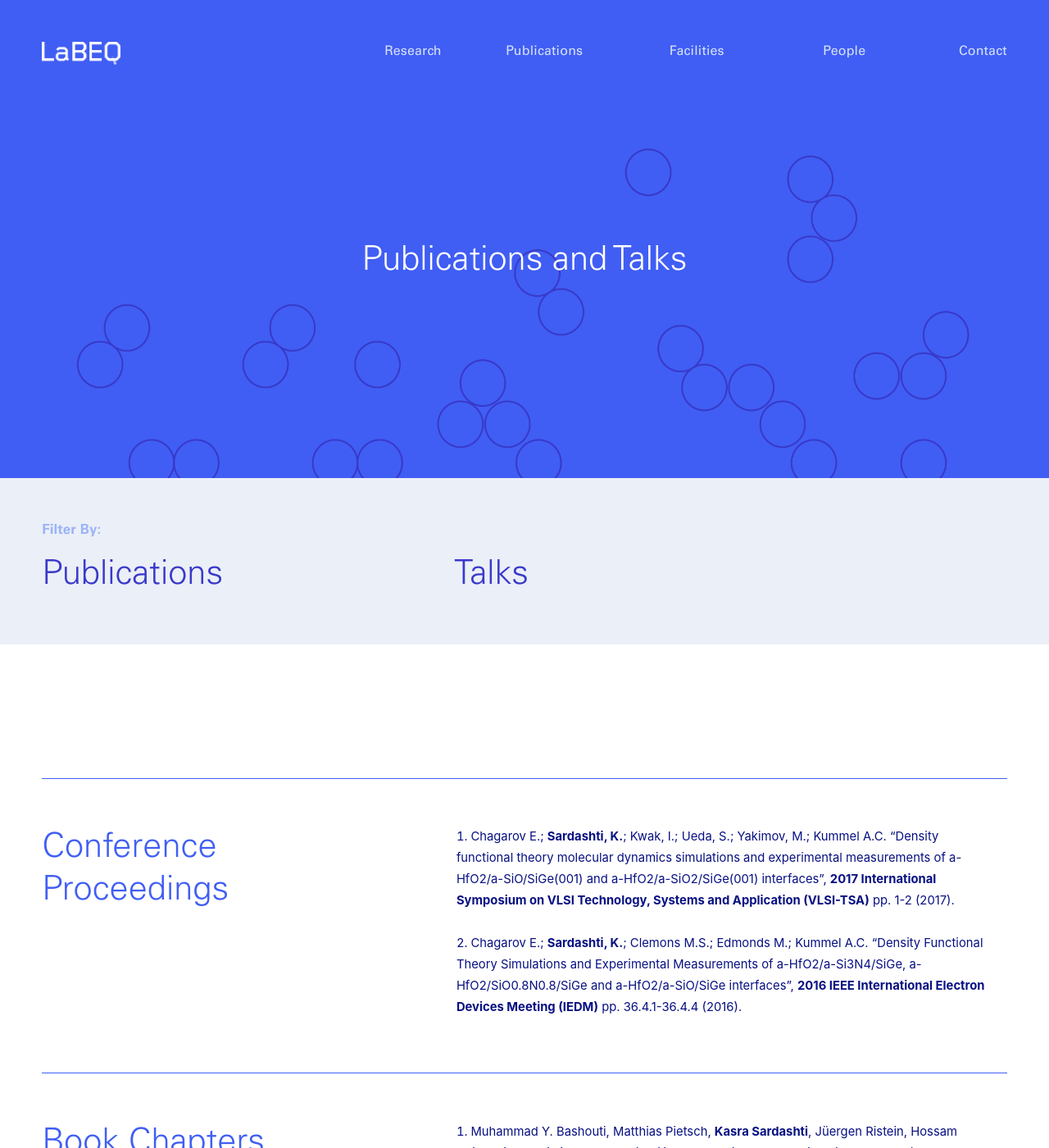
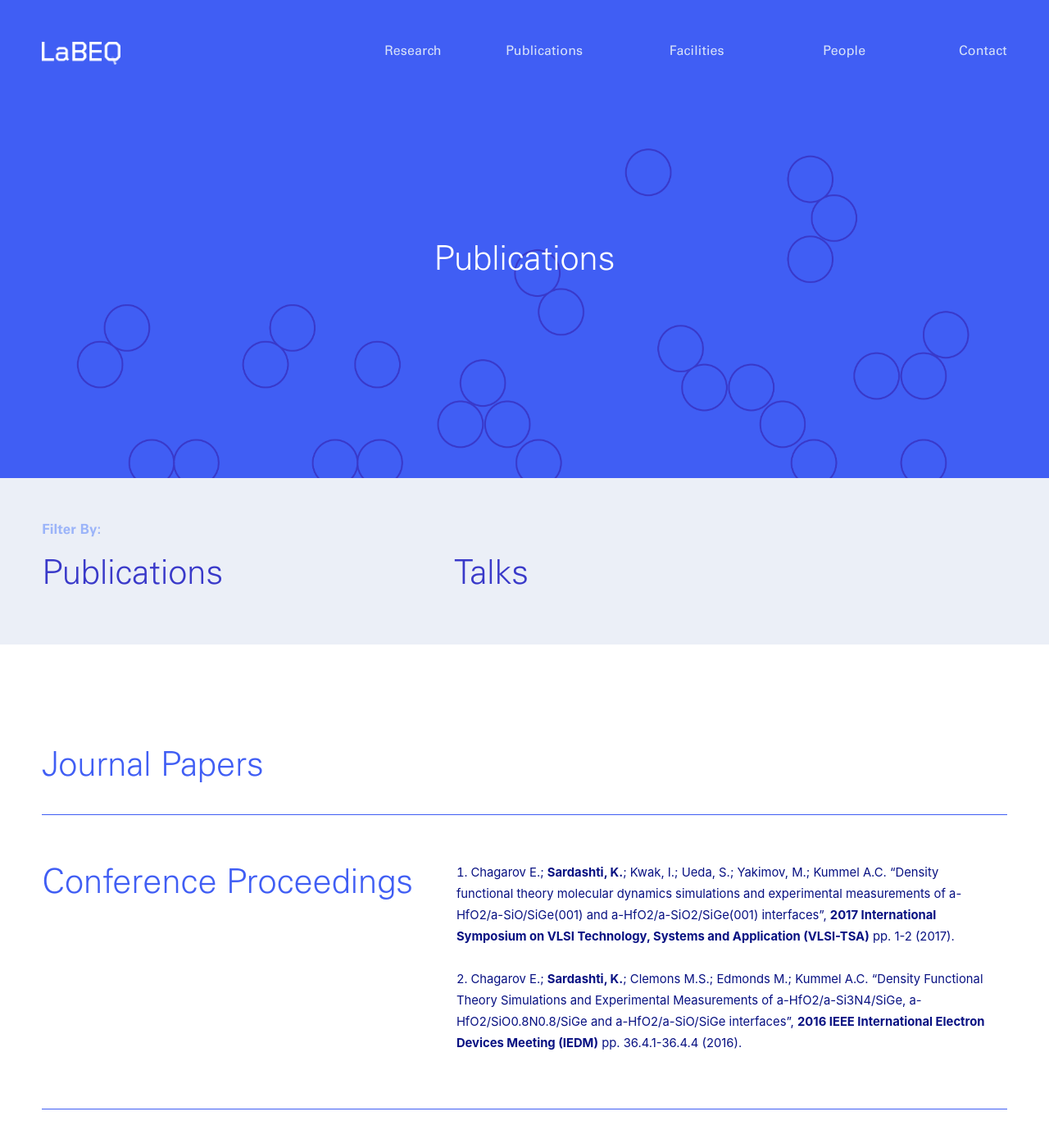
Before and after one commit to labeq/labeq.github.io, a Jekyll site: the page built from publications/index.html, in a window 1280 px wide and 1400 px high. Shown: the whole window at 82% size. Built offline with Jekyll 4.4.1, drawn with Linux system fonts in a browser that asks for light colours.

Commit message:
Add files via upload

```diff
--- a/publications/index.html
+++ b/publications/index.html
@@ -1,5 +1,5 @@
 ---
-title: Publications and Talks
+title: Publications
 layout: default
 ---
 
@@ -31,27 +31,28 @@ layout: default
 
     <div class="main-publications-container">
         <!--JOURNAL ARTICLES-->
+
         <div class="publications-container row justify-content-between">
+
             <div class='publications-div-h1 col-md-5'>
-                <h1>{{ publication.title }}</h1>
+                <h1>Journal Papers</h1>
             </div>
 
             <div class='publications-text-div col-md-7'>
 
-                <ol class='publications-list'>
-                    {% for publication in site.publications %}
-                    <li>
-                        {{ publication.content }}
-                    </li>
-                    {% endfor %}
-                </ol>
+                {% for journal in site.publications %}
+                <div class='publications-list'>
+                    {{ journal.content }}
+                </div>
+                {% endfor %}
             </div>
+
         </div>
 
         <!--CONFERENCE PROCEEDINGS-->
         <div class="publications-container row justify-content-between">
             <div class='publications-div-h1 col-md-5'>
-                <h1>Conference<br>Proceedings</h1>
+                <h1>Conference Proceedings</h1>
             </div>
 
             <div class='publications-text-div col-md-7'>
```
